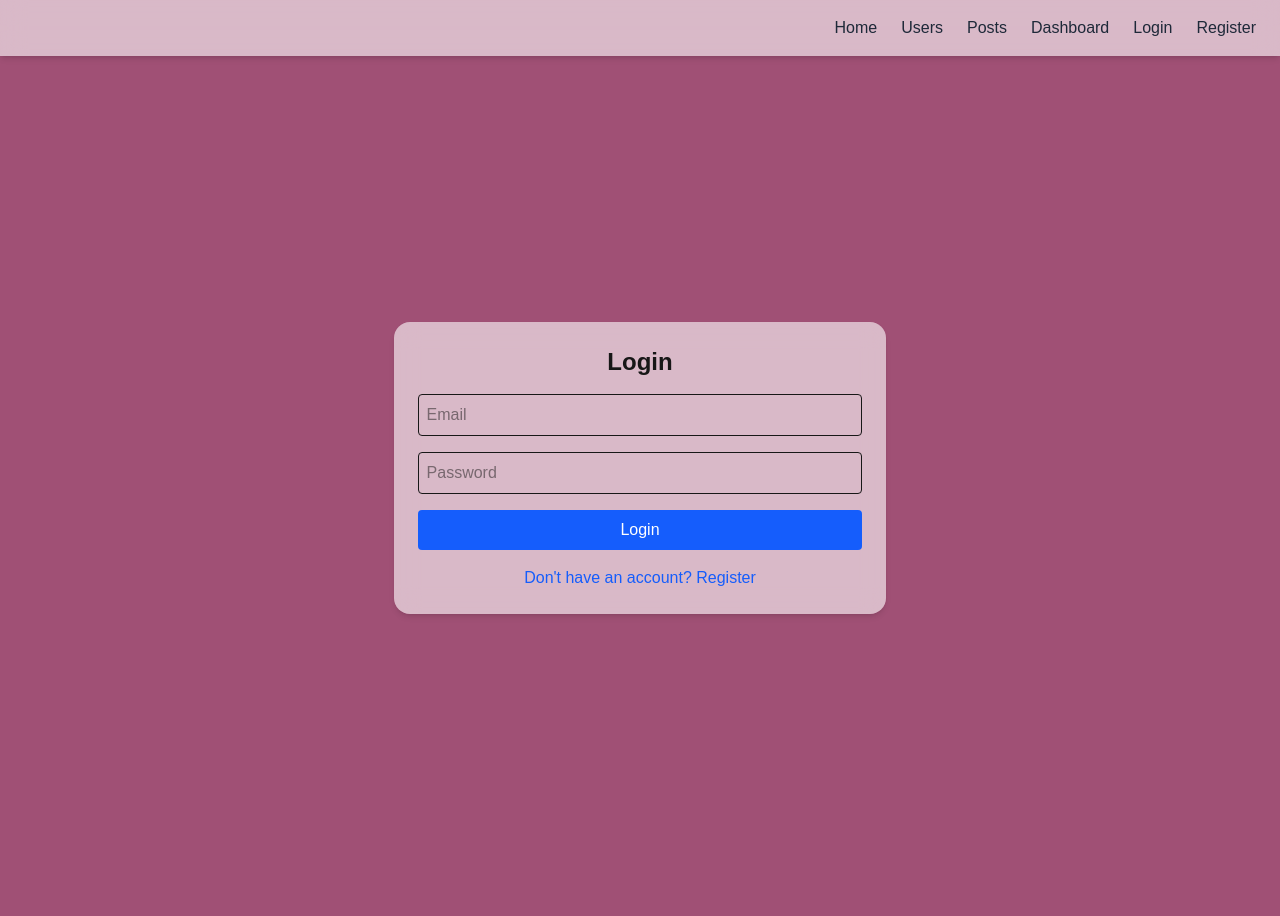
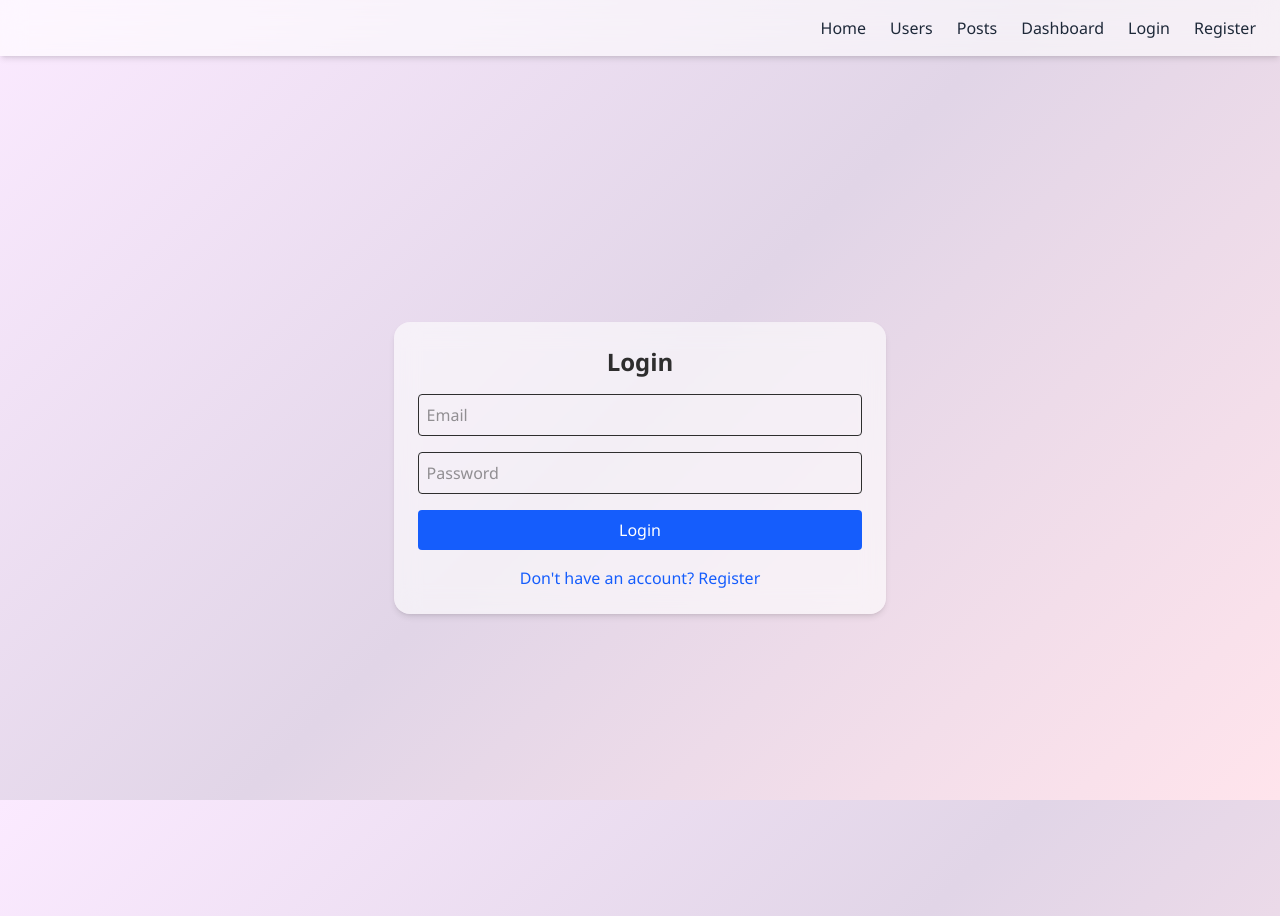
Before and after one commit to joloLG/appdevprojectapp_g6, a Next.js app: page / in a window 1280 px wide. Built offline with nearby package versions, Linux system fonts and the light colour scheme.

Commit message:
Initial Commit

```diff
--- a/src/app/globals.css
+++ b/src/app/globals.css
@@ -26,7 +26,9 @@
 
 body {
   padding-top: 20px;
-  color: var(--foreground);
-  font-family: Arial, Helvetica, sans-serif;
-  background: #a05075;
+  color: #2e2e2e; /* Softer dark for better readability */
+  font-family: 'Segoe UI', Tahoma, Geneva, Verdana, sans-serif;
+  background: linear-gradient(135deg, #fbeaff, #e1d5e7, #ffe4ec);
+  background-attachment: fixed;
+  background-size: cover;
 }
```
